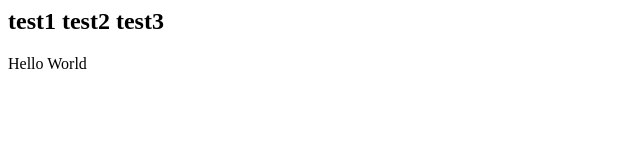
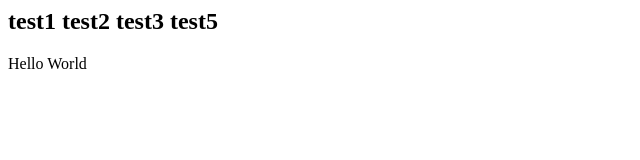
Before and after one commit to naumanm/gitTest, a website: page index.html in a window 1280 px wide. Shown: the full height of the page, 0-640 px from the left. Drawn offline with Linux system fonts and the light colour scheme.

Commit message:
added test 5

```diff
--- a/index.html
+++ b/index.html
@@ -8,6 +8,7 @@
   test1
   test2
   test3
+  test5
 </h2>
 <p>
   Hello World
```
